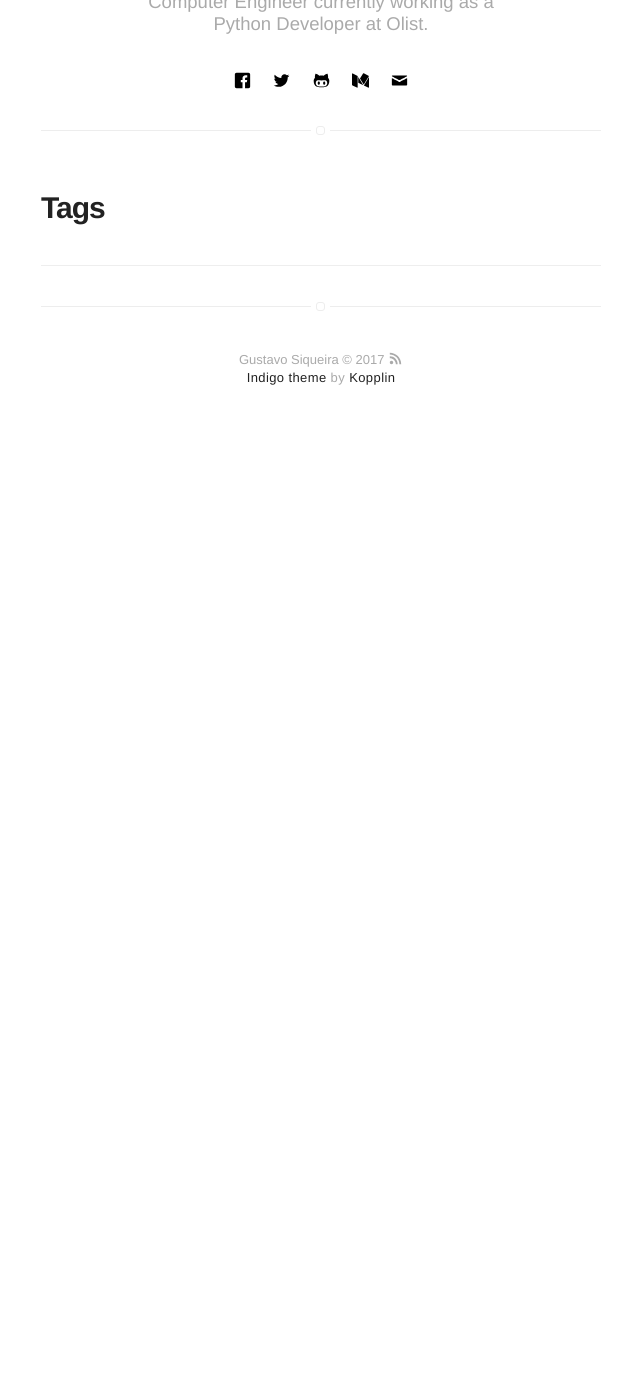
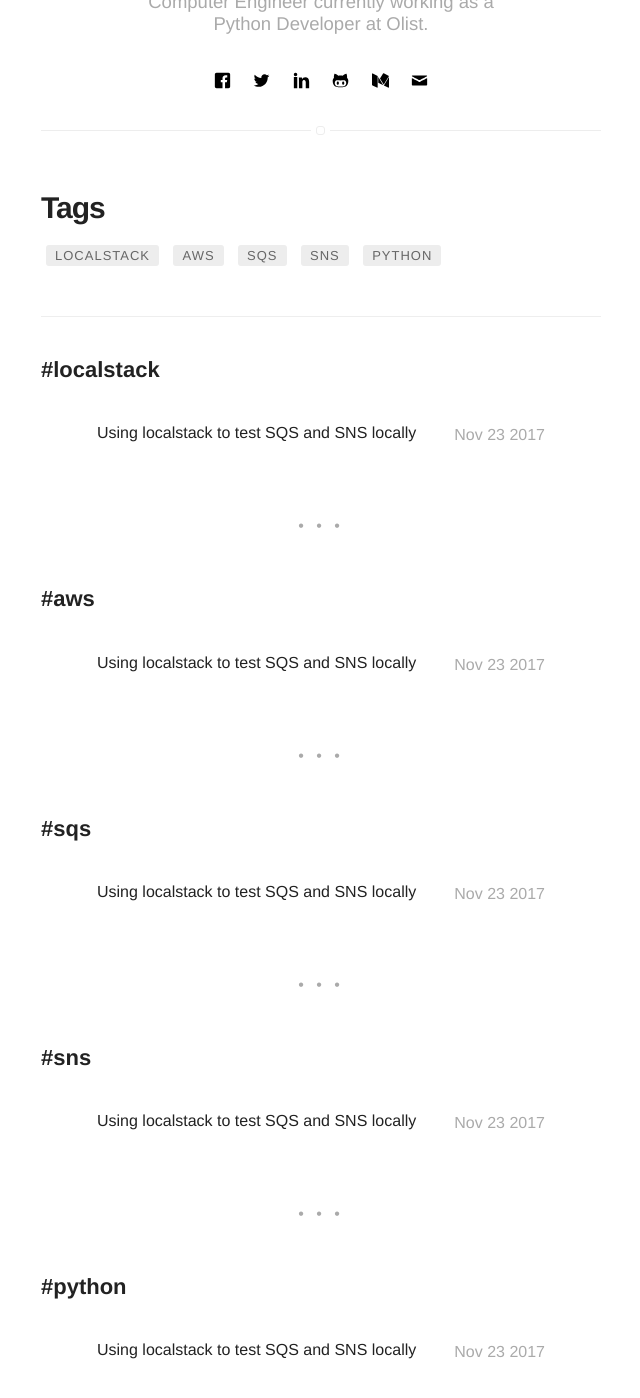
Before and after one commit to gugsrs/gugsrs.github.io, a Jekyll site: the page built from tags.html, in a window 1280 px wide and 1400 px high, scrolled down 346 px. Shown: the whole window, without its empty margins (319-959 px from the left). Built offline with Jekyll 4.4.1, drawn with Linux system fonts in a browser that asks for light colours; before the commit the page ends 900 px from its top, so only the background shows below that.

Commit message:
Add linkedin and new post

````diff
--- a/_config.yml
+++ b/_config.yml
@@ -39,7 +39,7 @@ twitter: guskr1
 # google: mygoogle
 # instagram: myinstagram
 # pinterest: mypinterest
-# linkedin: mylinkedin
+linkedin: gugsrs
 # youtube: myyoutube
 # spotify: myspotify
 github: gugsrs
--- /dev/null
+++ b/_posts/2017-11-23-localstack-sqs-sns.markdown
@@ -0,0 +1,43 @@
+---
+title: "Using localstack to test SQS and SNS locally"
+layout: post
+date: 2017-11-23 12:27
+image: /assets/images/markdown.jpg
+headerImage: false
+tag:
+- localstack
+- aws
+- sqs
+- sns
+- python
+category: blog
+author: gugsrs
+description: Using localstack to test SQS and SNS locally
+---
+
+## Summary:
+
+Sometimes it's hard to test locally a microservice architecture with messages flying around.
+I've found some alternatives to that, [GoAWS][goaws] and [Localstack][localstack], and in this post I'll cover how I manage to run localstack to mock my infrastructure.
+
+---
+
+Before going into action, make sure you have installed ```python```(I'm currently using Python 3.6.1), ```pip```, ```aws-cli```.
+
+To set up localstack it's pretty easy, just ```pip install localstack ```.
+To start AWS Services just ```localstack start``` and you'll see SNS running on port 4575 and SQS running on port 4576.
+
+Now it's time to create our topics and queues, make sure you have set fake aws credentials to not mess with production enviroment.
+
+{% highlight bash %}
+  AWS_ACCESS_KEY_ID=foo
+  AWS_SECRET_ACCESS_KEY=bar
+{% endhighlight %}
+
+And that's it! All your sqs/sns will be ready to be tested.
+
+[goaws]: http://goaws
+[localstack]: https://github.com/localstack/localstack
+[sqs-sns-to-yaml]: https://gist.github.com/wiliamsouza/c687ac7d8c86dc603a32e143cacc71b0
+[sqs-sns-from-yaml]: https://gist.github.com/gugsrs/20d90e1f21792a67eb6d27c445aa7a1f
+[wiliam]: https://github.com/wiliamsouza/
````
